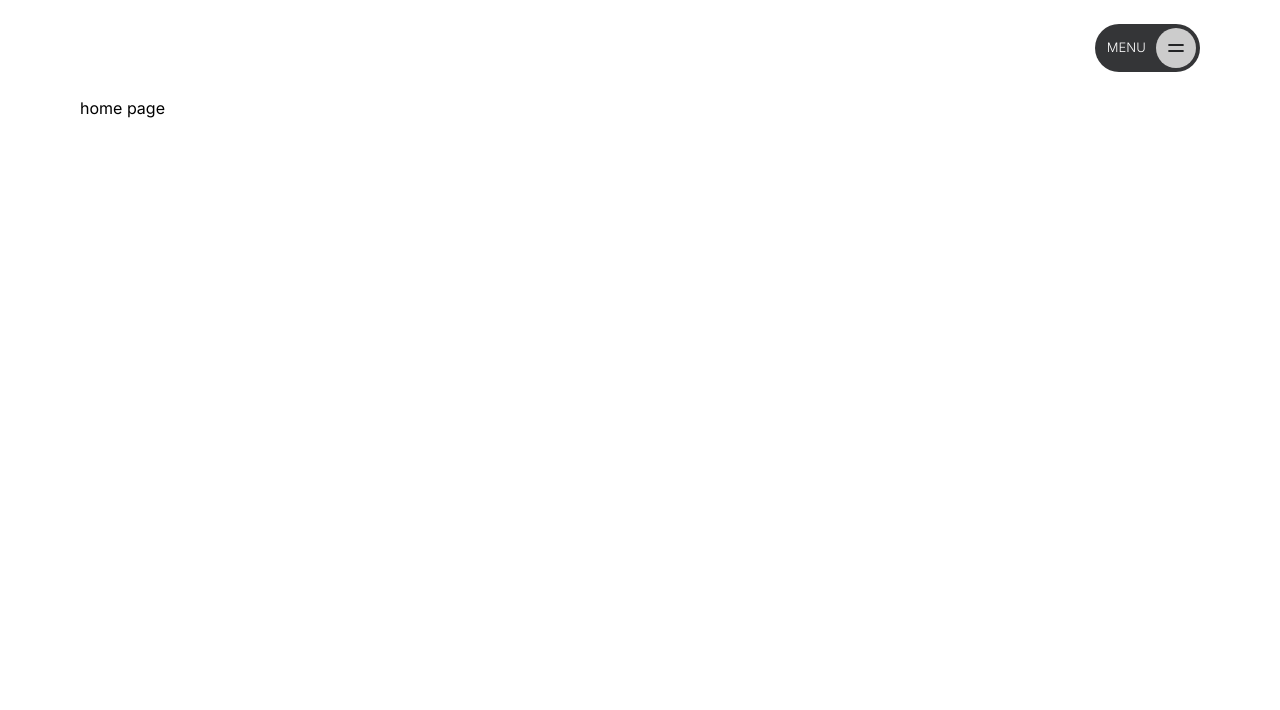
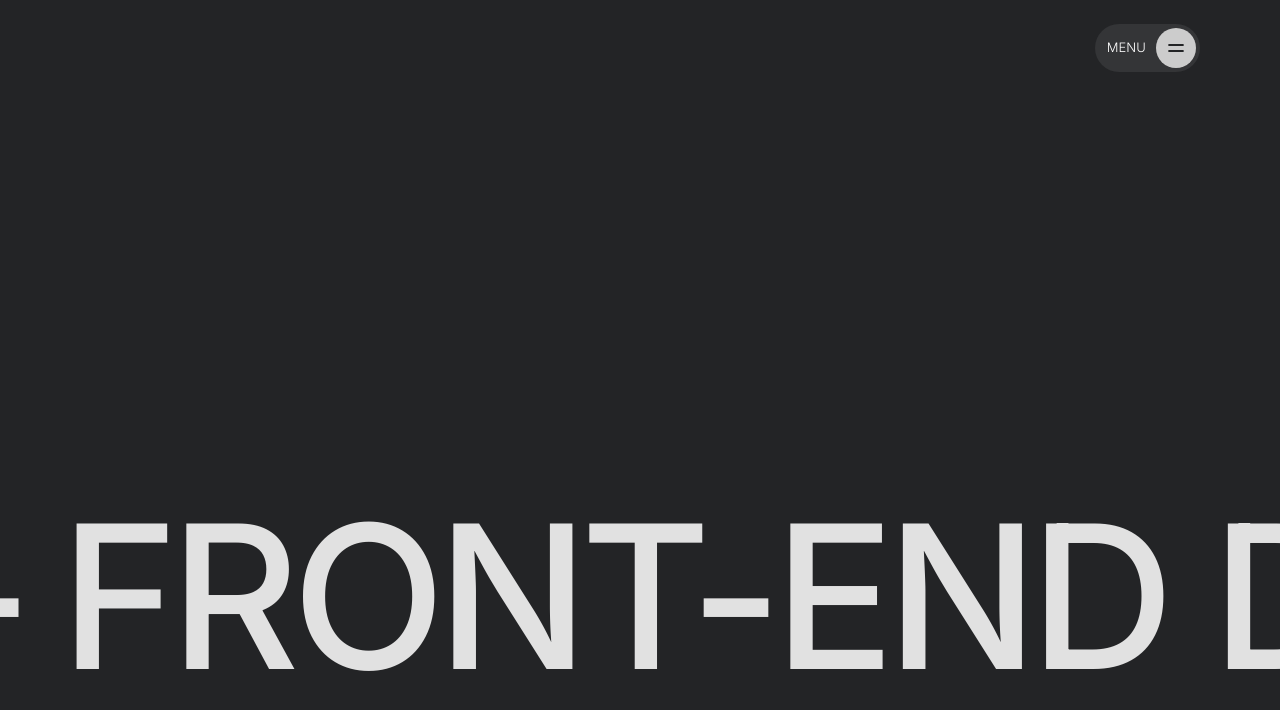
Before and after one commit to Yusuff-Dev/personal-website, a Next.js app: page / in a window 1280 px wide. Shown: the top 710 px of the page. Built offline with nearby package versions, Linux system fonts and the light colour scheme.

Commit message:
slider name or major name

```diff
--- a/src/app/globals.css
+++ b/src/app/globals.css
@@ -1,6 +1,11 @@
 @tailwind base;
 @tailwind components;
 @tailwind utilities;
+
+html,
+body{
+  background-color: #232426;
+}
 
 .svgCurve {
   position: absolute;
@@ -27,3 +32,29 @@
   transform: translate(-50%);
   left: 0;
 }
+
+.sliderContainer{
+  position: absolute;
+  top: calc(100vh - 450px);
+}
+
+.slider{
+  position: relative;
+  white-space: nowrap;
+}
+
+.slider p{
+  position: relative;
+  color: #e1e1e1;
+  font-size: 200px;
+  font-weight: 500;
+  margin-right: 50px;
+  letter-spacing: -8px;
+  user-select: none;
+}
+
+.slider p:nth-of-type(2){
+  position: absolute;
+  left: 100%;
+  top: 0;
+}
--- a/src/app/page.js
+++ b/src/app/page.js
@@ -1,8 +1,66 @@
-import TextAnimation from '../components/textAnimation'
+"use client";
+// import dynamic from "next/dynamic";
+// const Scene = dynamic(() => import("@/components/Scene"), {
+//   ssr: false,
+// });
+
+// import Image from "next/image";
+// import TextAnimation from "../components/textAnimation";
+import { useEffect, useRef } from "react";
+import gsap from "gsap";
+import { ScrollTrigger } from "gsap/all";
+
 export default function Home() {
+  const firstText = useRef(null);
+  const secondText = useRef(null);
+  const slider = useRef(null);
+  let xPercent = 0;
+  let direction = -1;
+
+  useEffect(() => {
+    gsap.registerPlugin(ScrollTrigger);
+    gsap.to(slider.current, {
+      scrollTrigger: {
+        trigger: document.documentElement,
+        scrub: 0.25,
+        start: 0,
+        end: window.innerHeight,
+        onUpdate: (e) => (direction = e.direction * -1),
+      },
+      x: "-500px",
+    });
+    requestAnimationFrame(animate);
+  }, []);
+
+  const animate = () => {
+    if (xPercent < -100) {
+      xPercent = 0;
+    } else if (xPercent > 0) {
+      xPercent = -100;
+    }
+    gsap.set(firstText.current, { xPercent: xPercent });
+    gsap.set(secondText.current, { xPercent: xPercent });
+    requestAnimationFrame(animate);
+    xPercent += 0.03 * direction;
+  };
+
   return (
-    <main className='container'>
-        home page
+    <main>
+      <header className="h-screen relative overflow-hidden">
+        <div className={`sliderContainer`}>
+          <div ref={slider} className={`slider`}>
+            <p ref={firstText} className="uppercase">
+              Front-end Developer —
+            </p>
+            <p ref={secondText} className="uppercase">
+              Front-end Developer —
+            </p>
+          </div>
+        </div>
+        {/* <div>
+          <Scene />
+        </div> */}
+      </header>
     </main>
   );
 }
--- /dev/null
+++ b/src/components/Scene/Model.js
@@ -0,0 +1,41 @@
+import { useRef } from "react";
+import { MeshTransmissionMaterial, useGLTF, Text } from "@react-three/drei";
+import { useFrame, useThree } from "@react-three/fiber";
+// import { useControls } from "leva";
+
+export default function Model() {
+  const { nodes } = useGLTF("/media/torrus.glb");
+  const { viewport } = useThree();
+  const torus = useRef(null);
+
+  useFrame(() => {
+    torus.current.rotation.x += 0.007;
+  });
+
+//   const materialProps = useControls({
+//     thickness: { value: 0.2, min: 0, max: 3, step: 0.05 },
+//     roughness: { value: 0, min: 0, max: 1, step: 0.1 },
+//     transmission: { value: 1, min: 0, max: 1, step: 0.1 },
+//     ior: { value: 1.2, min: 0, max: 3, step: 0.1 },
+//     chromaticAberration: { value: 0.02, min: 0, max: 1 },
+//     backside: { value: true },
+//   });
+
+  return (
+    <group scale={viewport.width / 3.75}>
+      {/* <Text
+        position={[0, 0, -1]}
+        fontSize={0.5}
+        color="white"
+        anchorX="center"
+        anchorY="middle"
+      >
+        react
+      </Text> */}
+      <mesh ref={torus} {...nodes.Torus002}>
+        {/* <MeshTransmissionMaterial {...materialProps} /> */}
+        <MeshTransmissionMaterial />
+      </mesh>
+    </group>
+  );
+}
--- /dev/null
+++ b/src/components/Scene/index.jsx
@@ -0,0 +1,16 @@
+'use client';
+import { Canvas } from '@react-three/fiber'
+import Model from './Model';
+import { Environment } from '@react-three/drei'
+
+function index() {
+  return (
+    <Canvas style={{background: '', height: '100vh', width: "100vw"}}>
+        <Model />
+        <directionalLight intensity={2} position={[0, 2, 3]}/>
+        <Environment preset="city" />
+    </Canvas>
+  )
+}
+
+export default index
--- a/tailwind.config.js
+++ b/tailwind.config.js
@@ -17,10 +17,11 @@ module.exports = {
       center: true,
     },
     extend: {
-      backgroundImage: {
-        "gradient-radial": "radial-gradient(var(--tw-gradient-stops))",
-        "gradient-conic":
-          "conic-gradient(from 180deg at 50% 50%, var(--tw-gradient-stops))",
+      colors: {
+        'dark-gray': '#232426',
+        'light-gray': "#343537",
+        'E1': "#E1E1E1",
+        'CCC': "#CCCCCC"
       },
     },
   },
```
Also changed, not shown: package.json (+6 -1 lines), 2 other files (tests, documents, lock files or other folders).
